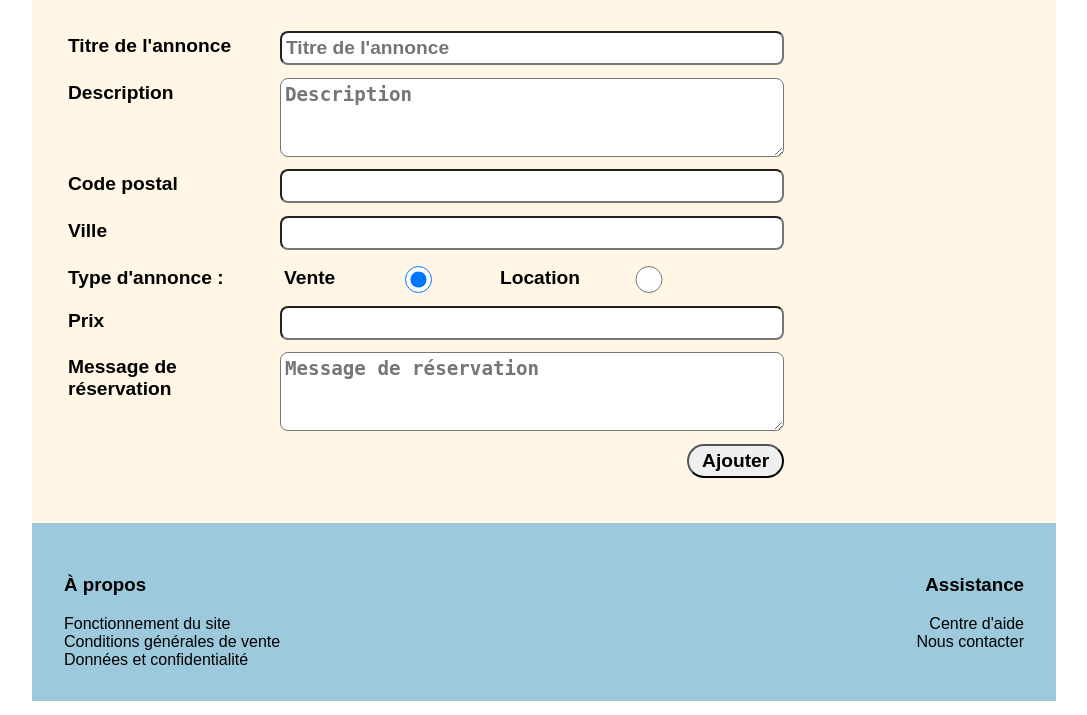
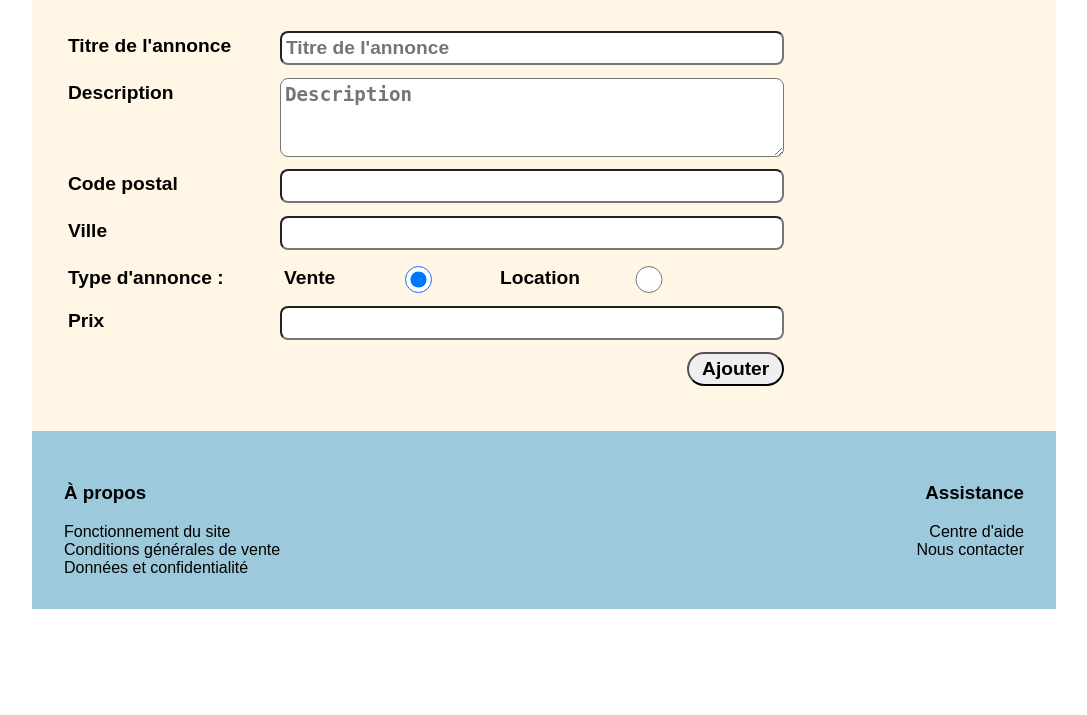
Before and after one commit to audrey-ebrotie/evalWF3_PHP, a PHP site: page /add_advert.php in a window 1280 px wide. Shown: the part 85-800 px from the top of the page, without its empty margins (96-1183 px from the left). Run offline with PHP 8.4, Linux system fonts and the light colour scheme; some web fonts are replaced.

Commit message:
Add files via upload

```diff
--- a/add_advert.php
+++ b/add_advert.php
@@ -53,8 +53,7 @@ include_once "includes/add_advert_include.php";
                         <p class="label"><label class="price" for="price">Prix</label></p>
                         <input type="number" name="price" id="price">
                     </div>
-                    <div>
-                        <p class="label"><label class="message" for="description">Message de réservation</label></p>
+                    <div class="hidden">
                         <textarea type="text" class="message" name="message" id="message" cols="30" rows="3" placeholder="Message de réservation"></textarea>
                     </div>
                 </p>
--- a/css/style.css
+++ b/css/style.css
@@ -153,6 +153,10 @@ label#description {
     text-align: right;
 }
 
+.hidden {
+    display: none;
+}
+
 .row {
     display: flex;
     justify-content: flex-start;
@@ -173,9 +177,6 @@ aside {
     justify-content: end;
 }
 
-
-/* Footer */
-
 footer {
     display: flex;
     justify-content: space-between;
```
